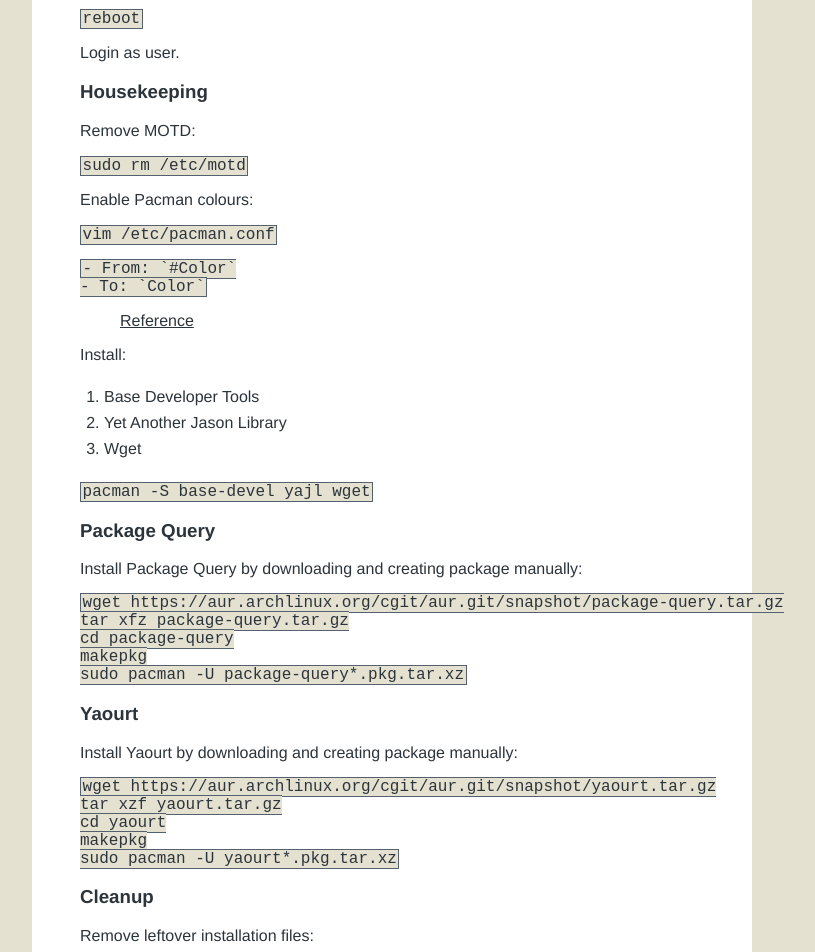
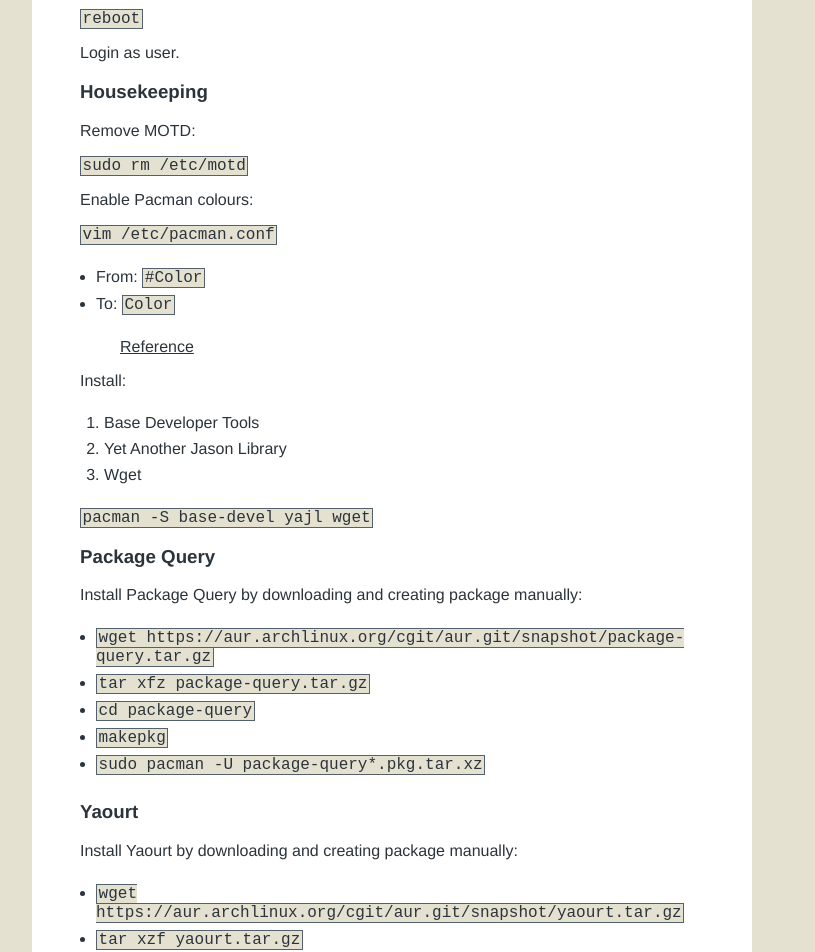
Before and after one commit to andre-abadi/andre-abadi.github.io, a Jekyll site: the page built from _posts/2016-01-23-arch-fresh-2.md, in a window 1280 px wide and 1400 px high, scrolled down 917 px. Shown: the top 952 px of the window, without its empty margins (248-1063 px from the left). Built offline with Jekyll 4.4.1, drawn with Linux system fonts in a browser that asks for light colours; Markdown is read by kramdown in place of the engine named in the settings; some of the changed text lies outside the part shown.

Commit message:
more formatting

```diff
--- a/_posts/2016-01-23-arch-fresh-2.md
+++ b/_posts/2016-01-23-arch-fresh-2.md
@@ -58,8 +58,8 @@
 
   `vim /etc/pacman.conf`
 
-    - From: `#Color`
-    - To: `Color`
+  - From: `#Color`
+  - To: `Color`
 
 >[Reference](https://wiki.archlinux.org/index.php/Color_Bash_Prompt)
 
@@ -74,29 +74,28 @@
 
 Install Package Query by downloading and creating package manually:
 
-    wget https://aur.archlinux.org/cgit/aur.git/snapshot/package-query.tar.gz
-    tar xfz package-query.tar.gz
-    cd package-query
-    makepkg
-    sudo pacman -U package-query*.pkg.tar.xz
+- `wget https://aur.archlinux.org/cgit/aur.git/snapshot/package-query.tar.gz`
+- `tar xfz package-query.tar.gz`
+- `cd package-query`
+- `makepkg`
+- `sudo pacman -U package-query*.pkg.tar.xz`
 
 ###Yaourt
 
 Install Yaourt by downloading and creating package manually:
 
-    wget https://aur.archlinux.org/cgit/aur.git/snapshot/yaourt.tar.gz
-    tar xzf yaourt.tar.gz
-    cd yaourt
-    makepkg
-    sudo pacman -U yaourt*.pkg.tar.xz
+- `wget https://aur.archlinux.org/cgit/aur.git/snapshot/yaourt.tar.gz`
+- `tar xzf yaourt.tar.gz`
+- `cd yaourt`
+- `makepkg`
+- `sudo pacman -U yaourt*.pkg.tar.xz`
 
 ###Cleanup
 
 Remove leftover installation files:
-
-    rm -r ~/package-query
-    rm -r ~/yaourt
-    rm -r *.tar.gz
+- `rm -r ~/package-query`
+- `rm -r ~/yaourt`
+- `rm -r *.tar.gz`
 
 >[Reference][1]
   [1]: https://astrofloyd.wordpress.com/2015/01/17/installing-yaourt-on-arch-linux/)
```
